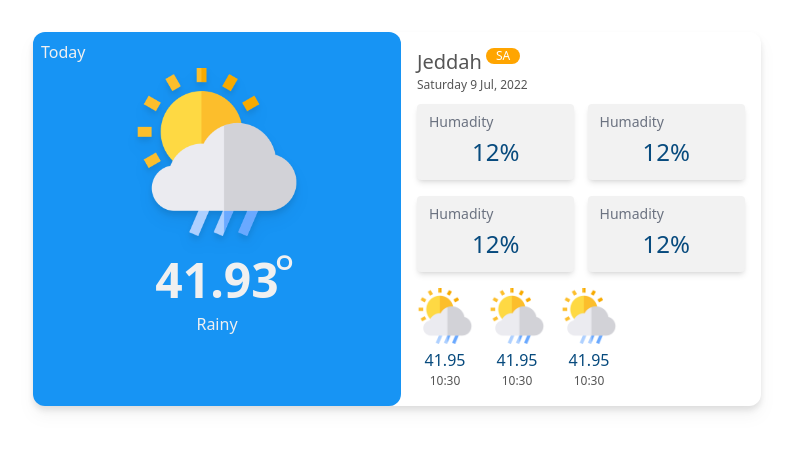
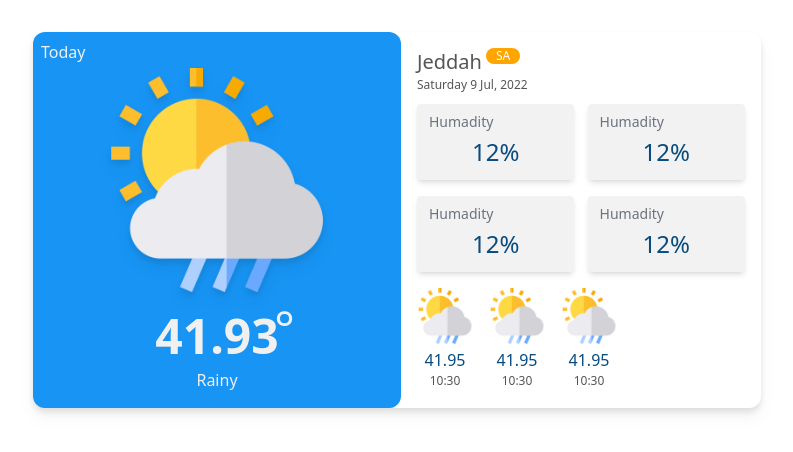
Before and after one commit to ahmed-asiri/weather-app, a React (Create React App) app: page / in a window 1280 px wide. Shown: the top 452 px of the page, without its empty margins (239-1032 px from the left). Built offline with nearby package versions, Linux system fonts and the light colour scheme.

Commit message:
add more width to image

```diff
--- a/src/components/PreviewCard.tsx
+++ b/src/components/PreviewCard.tsx
@@ -7,7 +7,7 @@ function PreviewCard(props: any) {
       <img
         src={require("../assets/images/rainy-day.png")}
         alt="rainy day"
-        className="w-2/4 m-auto my-5 drop-shadow-lg"
+        className="w-2/3 m-auto my-5 drop-shadow-lg"
       />
       <p className="text-3xl font-semibold md:text-5xl relative inline-block m-auto">
         41.93 <span className="font-light absolute -top-2 -right-4">&deg;</span>{" "}
```
